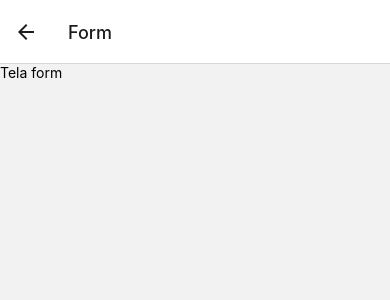
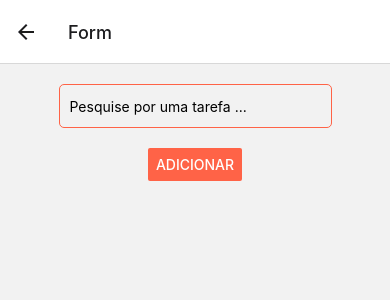
Before and after one commit to renanfortkamp/todoList_reactNative, a React Native app: screen /Form in a window 390 px wide. Shown: the top 300 px of the page. Built offline with nearby package versions, Linux system fonts and the light colour scheme; no server answers.

Commit message:
adiciona tela de cadastro

```diff
--- a/database.json
+++ b/database.json
@@ -1,3 +1,9 @@
 {
-  "tasks": []
+  "tasks": [
+    {
+      "id": 1,
+      "description": "Estudar react native",
+      "status": false
+    }
+  ]
 }
--- a/package.json
+++ b/package.json
@@ -7,7 +7,8 @@
     "android": "expo start --android",
     "ios": "expo start --ios",
     "web": "expo start --web",
-    "api": "json-server database.json -w -p 3333"
+    "api": "json-server database.json -w -p 3333",
+    "ngrox": "npx ngrok http 3333"
   },
   "dependencies": {
     "@react-navigation/native": "^6.0.12",
--- a/src/pages/Form/Form.js
+++ b/src/pages/Form/Form.js
@@ -1,7 +1,23 @@
-import {View, Text} from 'react-native'
+import { View, TextInput, StyleSheet, Button } from 'react-native'
+import { commonStyles } from '../../styles/CommonStyles'
 
-export default function Form(){
+export default function Form() {
   return (
-    <View><Text>Tela form</Text></View>
+    <View style={styles.container}>
+      <TextInput
+        style={{...commonStyles.input, marginBottom: 20}}
+        selectionColor="tomato"
+        placeholder='Pesquise por uma tarefa ...'
+        autoCapitalize='none'
+      />
+      <Button title='Adicionar' color="tomato" />
+    </View>
   )
 }
+
+const styles = StyleSheet.create({
+  container: {
+    alignItems: 'center',
+    paddingTop: 20
+  }
+})
--- a/src/pages/Home/Home.js
+++ b/src/pages/Home/Home.js
@@ -10,29 +10,37 @@ import {
   TouchableOpacity
 } from 'react-native'
 
-import {useEffect, useState} from 'react'
+import { useEffect, useState } from 'react'
 
 import Icon from '@expo/vector-icons/MaterialIcons'
 
+import { commonStyles } from '../../styles/CommonStyles'
 
-export default function Home() {
+
+const API = 'http://665b-177-37-192-21.ngrok.io'
+
+export default function Home({ navigation }) {
 
   const [tasks, setTasks] = useState([])
 
+  function navigateToForm() {
+    navigation.navigate('Form')
+  }
+
   useEffect(() => {
-    fetch('http://521f-2804-29b8-5041-57-8149-4dfa-4fe4-5598.ngrok.io/tasks')
+    fetch(API + '/tasks')
       .then(async (response) => {
         const data = await response.json()
+        console.log(data)
         setTasks(data)
       })
-    .catch(() => alert('Houve um erro ao recuperar a lista de tarefa'))
+      .catch(() => console.log('Houve um erro ao recuperar a lista de tarefa'))
   }, [])
 
   return (
     <SafeAreaView>
       <StatusBar backgroundColor="tomato" />
       <View style={styles.header}>
-
         <Text style={styles.title}>ToDo</Text>
         <Image
           source={{ uri: 'https://pps.whatsapp.net/v/t61.24694-24/296237395_799475051406658_8345571438606669084_n.jpg?ccb=11-4&oh=01_AVz3hcJ9UgKzPGeg2ZD4wXjBtqaoNB4kI7DymLYcJn_YIg&oe=631DF42A' }}
@@ -40,19 +48,24 @@ export default function Home() {
         />
       </View>
 
+      <View style={styles.inputContainer}>
         <TextInput
-        style={styles.input}
+          style={commonStyles.input}
           selectionColor="tomato"
           placeholder='Pesquise por uma tarefa ...'
           autoCapitalize='none'
         />
+        <TouchableOpacity style={styles.buttonAdd} onPress={navigateToForm}>
+          <Icon name='add-comment' size={32} color="#FFF" />
+        </TouchableOpacity>
+      </View>
 
       <ScrollView>
-
-        <View style={styles.cardTask}>
-
+        {
+          tasks.map((task) => (
+            <View style={styles.cardTask} key={task.id}>
               <TouchableOpacity style={styles.descriptionCardTask}>
-            <Text>Estudar curso DevInHouse</Text>
+                <Text>{task.description}</Text>
               </TouchableOpacity>
 
               <TouchableOpacity style={styles.buttonCheckTask}>
@@ -63,6 +76,8 @@ export default function Home() {
                 <Icon name="delete-outline" size={32} color="#FFF" />
               </TouchableOpacity>
             </View>
+          ))}
+
 
       </ScrollView>
 
@@ -70,7 +85,7 @@ export default function Home() {
   )
 }
 
-const styles = StyleSheet.create({
+export const styles = StyleSheet.create({
   thumb: {
     width: 60,
     height: 60,
@@ -86,15 +101,6 @@ const styles = StyleSheet.create({
     justifyContent: 'space-between',
     alignItems: 'center',
     margin: 20
-  },
-  input: {
-    height: 44,
-    width: '90%',
-    borderColor: 'tomato',
-    borderWidth: 1,
-    borderRadius: 5,
-    padding: 10,
-    marginHorizontal: 20
   },
   cardTask: {
     height: 50,
@@ -117,5 +123,19 @@ const styles = StyleSheet.create({
   },
   buttonDeleteTask: {
     width: '15%',
+  },
+  inputContainer: {
+    flexDirection: 'row',
+    alignItems: 'center',
+    justifyContent: 'space-between',
+    marginHorizontal: 20
+  },
+  buttonAdd: {
+    width: 50,
+    height: 50,
+    backgroundColor: 'tomato',
+    borderRadius: 10,
+    justifyContent: 'center',
+    alignItems: 'center'
   }
 })
--- /dev/null
+++ b/src/styles/CommonStyles.js
@@ -0,0 +1,12 @@
+import { StyleSheet } from 'react-native'
+
+export const commonStyles = StyleSheet.create({
+  input: {
+    height: 44,
+    width: '70%',
+    borderColor: 'tomato',
+    borderWidth: 1,
+    borderRadius: 5,
+    padding: 10,
+  },
+})
```
Lines whose indentation alone changed are shown as unchanged.
